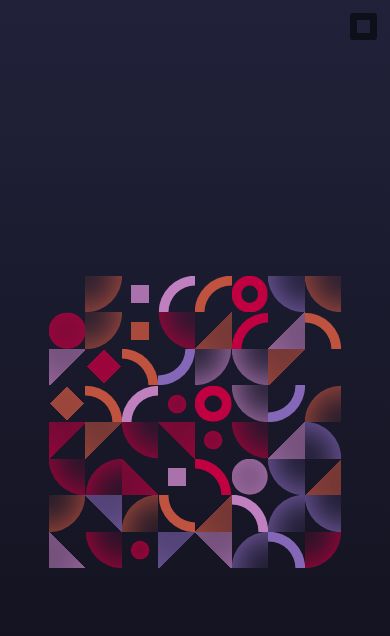
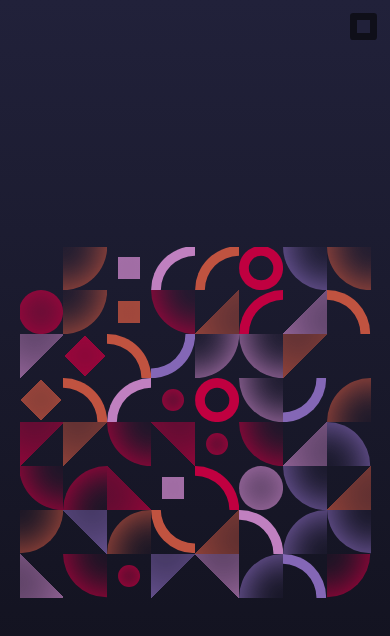
Before and after one commit to silvandiepen/sjape, a Vue app: page / in a window 390 px wide. Shown: the top 636 px of the page. Built offline with nearby package versions, Linux system fonts and the light colour scheme.

Commit message:
bigger on mobile

```diff
--- a/src/components/Blocks.vue
+++ b/src/components/Blocks.vue
@@ -179,6 +179,11 @@ $percentage: 50%;
   grid-template-columns: repeat(var(--total), 1fr);
   width: 75vmin;
   height: 75vmin;
+
+  @media screen and (max-width: 960px) {
+    width: 90vmin;
+    height: 90vmin;
+  }
 
   &--test {
     margin-top: 10em;
```
